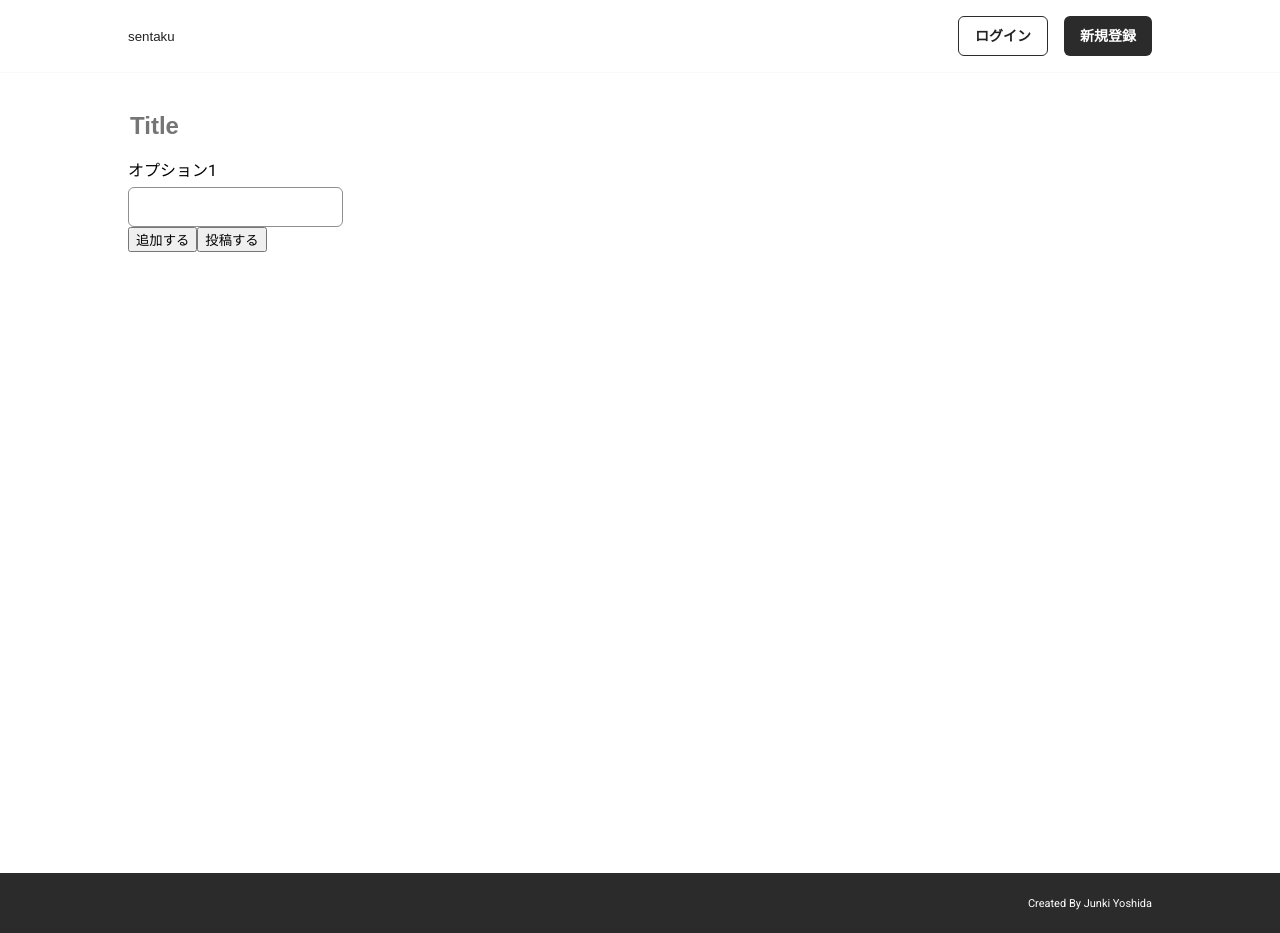
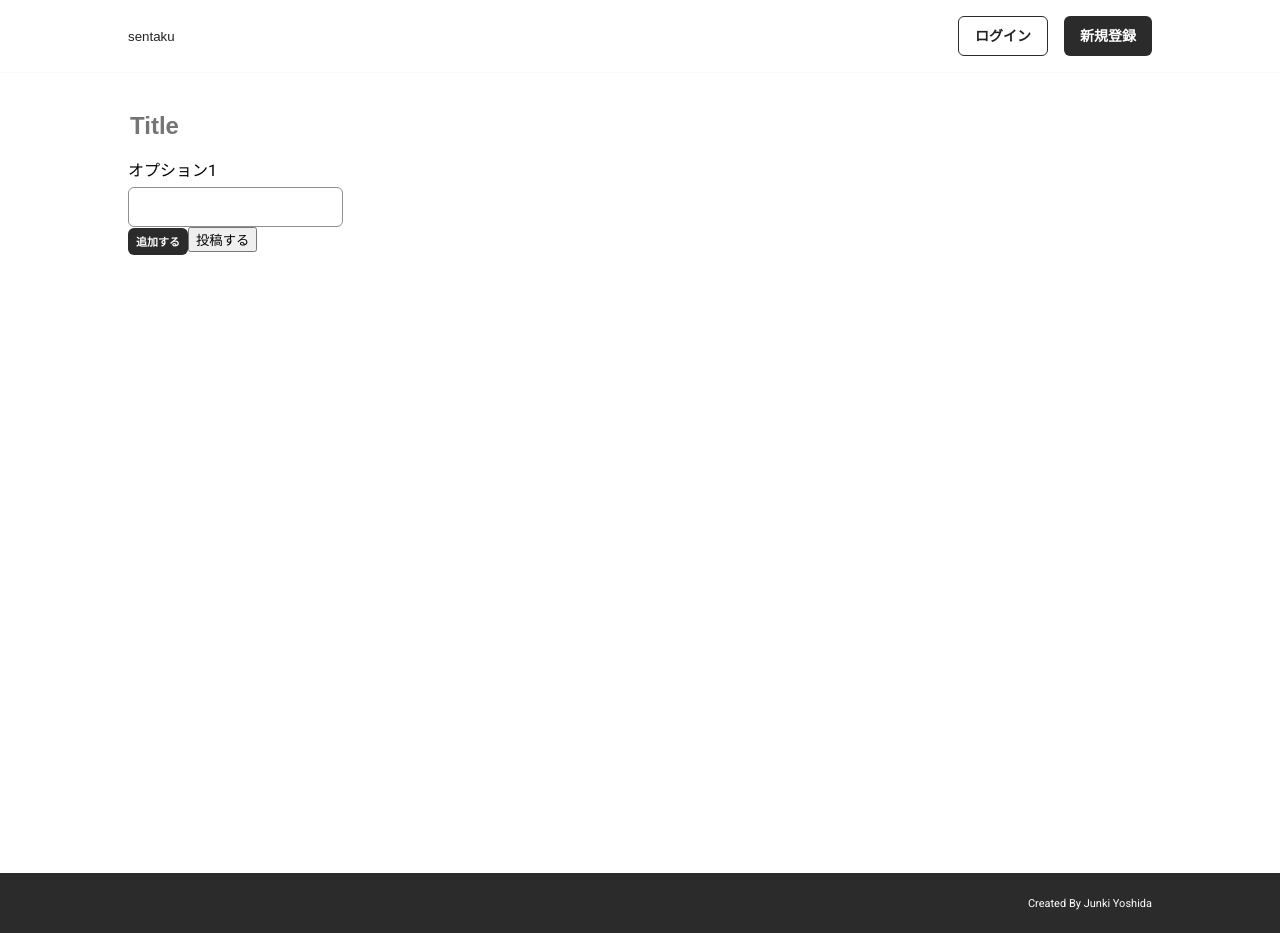
Before and after one commit to j9141997/sentaku, a Next.js app: page /articles/new in a window 1280 px wide. Built offline with nearby package versions, Linux system fonts and the light colour scheme; no server answers.

Commit message:
fix: button component

```diff
--- a/src/components/atom/TitleInput.tsx
+++ b/src/components/atom/TitleInput.tsx
@@ -1,20 +1,26 @@
-import React, { forwardRef } from 'react'
+import React, { FC, InputHTMLAttributes, ChangeEvent } from 'react'
 import styled, { css } from 'styled-components'
 import { useTheme, Theme } from '../../hooks/useTheme'
 
-type Props = {
-  className?: string
-  placeholder?: string
+export type Props = InputHTMLAttributes<HTMLInputElement> & {
+  onValueChange?: (e: ChangeEvent<HTMLInputElement>) => void
+  error?: boolean
 }
 
-export const TitleInput = forwardRef<HTMLInputElement, Props>(
-  ({ className = '', ...props }, ref) => {
-    const theme = useTheme()
-    return (
-      <StyledInput ref={ref} className={className} themes={theme} {...props} />
-    )
-  }
-)
+// for forwardref component
+// export const TitleInput = forwardRef<HTMLInputElement, Props>(
+//   ({ className = '', ...props }, ref) => {
+//     const theme = useTheme()
+//     return (
+//       <StyledInput ref={ref} className={className} themes={theme} {...props} />
+//     )
+//   }
+// )
+
+export const TitleInput: FC<Props> = ({ ...props }) => {
+  const theme = useTheme()
+  return <StyledInput themes={theme} {...props} />
+}
 
 const StyledInput = styled.input<{ themes: Theme }>(({ themes }) => {
   const { size } = themes
--- a/src/components/organism/ArticleForm.tsx
+++ b/src/components/organism/ArticleForm.tsx
@@ -1,8 +1,8 @@
-import React, { FC, MouseEvent, ChangeEvent, createRef } from 'react'
+import React, { FC, MouseEvent, ChangeEvent, useRef } from 'react'
 import styled, { css } from 'styled-components'
 import { FieldSet } from '@components/molecule/FieldSet'
 import { TitleInput } from '@components/atom/TitleInput'
-import { Input } from '@components/atom/Input'
+import { PrimaryButton } from '@components/atom/PrimaryButton'
 
 export type Props = {
   options?: string[]
@@ -15,10 +15,9 @@ export const ArticleForm: FC<Props> = ({
   onClickAddRow,
   onValueChange,
 }) => {
-  const titleRef = createRef<HTMLInputElement>()
   return (
     <Wrapper>
-      <TitleInput ref={titleRef} placeholder="Title" />
+      <TitleInput placeholder="Title" />
       {options.map((value, i) => (
         <FieldSet
           key={`fieldSet${i + 1}`}
@@ -27,7 +26,9 @@ export const ArticleForm: FC<Props> = ({
           onValueChange={(e) => onValueChange(e, i)}
         />
       ))}
-      <button onClick={onClickAddRow}>追加する</button>
+      <PrimaryButton size="s" onClick={onClickAddRow}>
+        追加する
+      </PrimaryButton>
       <button type="submit">投稿する</button>
     </Wrapper>
   )
```
